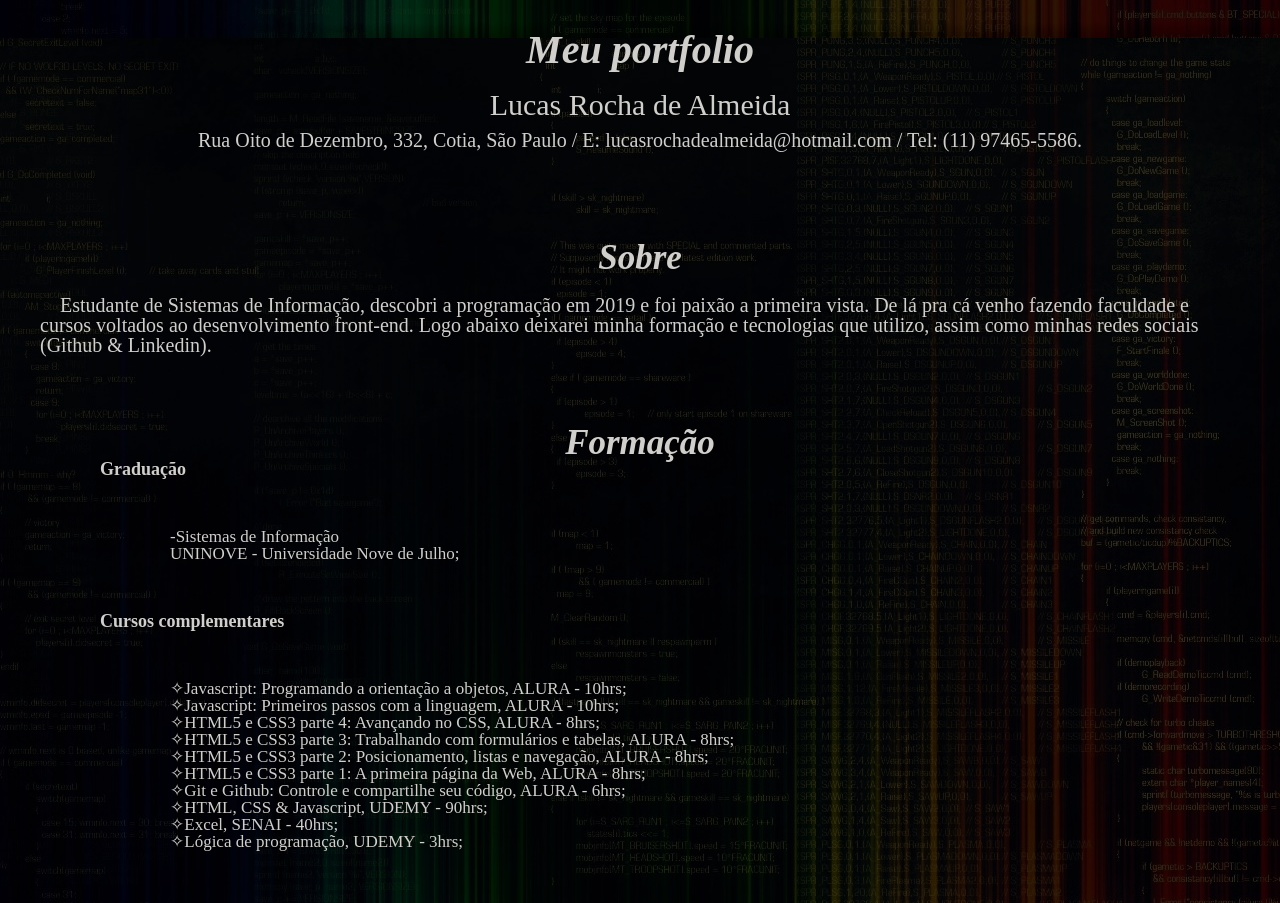
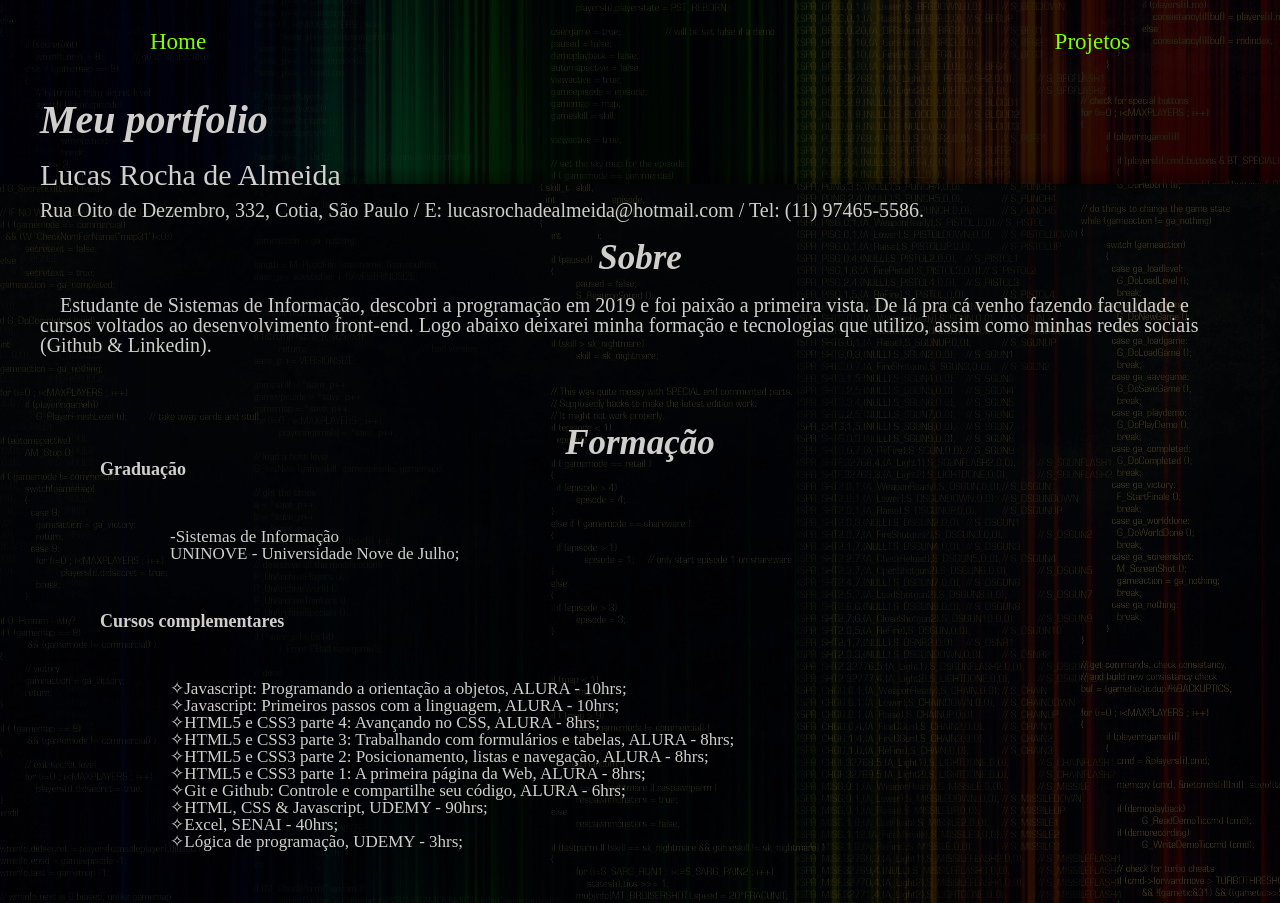
Before and after one commit to LucasRochaAlmeida/Project-Portfolio, a plain HTML site: page portfolio.html in a window 1280 px wide. Shown: the top 903 px of the page. Drawn offline with Linux system fonts and the light colour scheme.

Commit message:
colocando botões nav

```diff
--- a/portfolio.html
+++ b/portfolio.html
@@ -7,15 +7,40 @@
     <link rel="stylesheet" href="reset.css">
     <link rel="stylesheet" href="style-port.css">
     <link rel="stylesheet" href="animation.css">
+
 </head>
 <body>
     <header>
-        <h1>Meu portfolio</h1>
-        <p id="nome">Lucas Rocha de Almeida</p>
-        <p id="endereco">Rua Oito de Dezembro, 332, Cotia, São Paulo / E: lucasrochadealmeida@hotmail.com / Tel: (11) 97465-5586.
-        </p>
+            <nav>
+                <ul>
+                    <li  id="botao-home"><a style="text-decoration: none;
+                        color: chartreuse;
+                        position: absolute;
+                        top: 30px;
+                        left: 150px;
+                        font-size: 23px;
+                        cursor: pointer;"
+                        href="portfolio.html">Home</a></li>
+                    <li id="botao-projetos"><a style="text-decoration: none;
+                        color: chartreuse;
+                        position: absolute;
+                        top: 30px;
+                        right: 150px;
+                        font-size: 23px;
+                        cursor: pointer;"  href="projetos.html">Projetos</a></li>
+                </ul>
+            </nav>
     </header>
+
     <main>
+
+        <div class="inicio">
+            <h1>Meu portfolio</h1>
+            <p id="nome">Lucas Rocha de Almeida</p>
+            <p id="endereco">Rua Oito de Dezembro, 332, Cotia, São Paulo / E: lucasrochadealmeida@hotmail.com / Tel: (11) 97465-5586.
+            </p>
+        </div>
+
         <div>
             <h2>Sobre</h2>
             <p class="descricao">&nbsp;&nbsp;&nbsp; Estudante de Sistemas de Informação, descobri a programação em 2019 e foi
@@ -59,19 +84,6 @@
             </ul>
         </div>
 
-        <h2>Projetos</h2>
-        <div class="img-projetos">
-            <p class="descricao">Site Happy</p>
-            <img class="img" src="img-projeto.png" alt="Projeto Next Level Week - Happy">
-
-            <img class="img" src="img2-projeto.png" alt="Projeto Next Level Week - Happy">
-
-            <p class="descricao">Site Barbearia Alura</p>
-            <img class="img" src="img-barbearia.png" alt="">
-            <img class="img" src="img-barbearia2.png" alt="">
-            <img class="img" src="img-barbearia3.png" alt="">
-        </div>
-
         <div class="divisoria">
             <h2>Links</h2>
             <p class="link"><a href="https://www.linkedin.com/in/lucas-rocha-de-almeida-ba21261a9">Linkedin</a></p>
```
